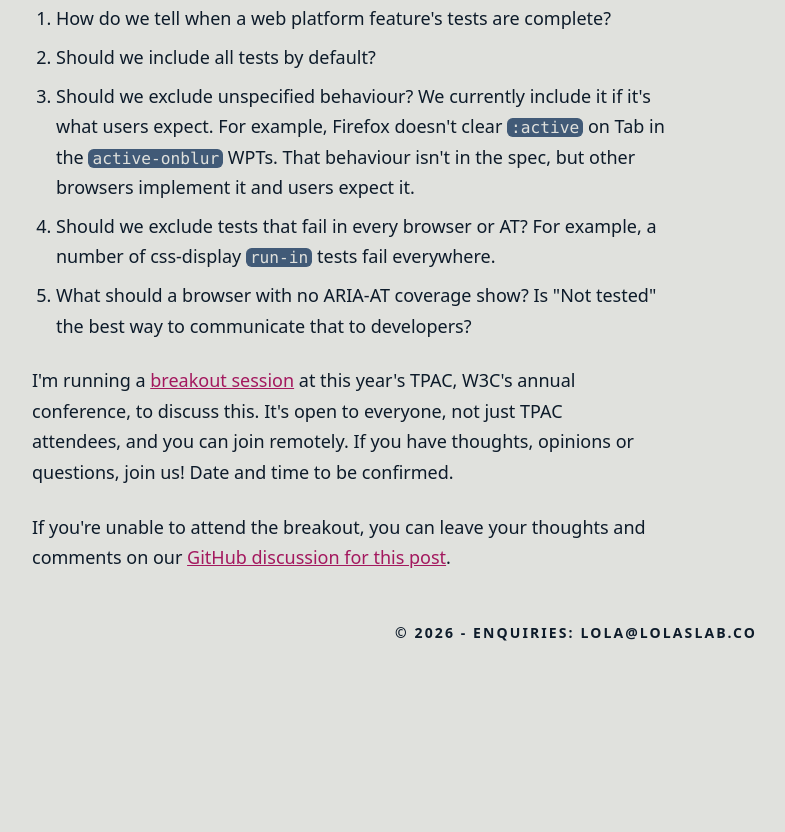
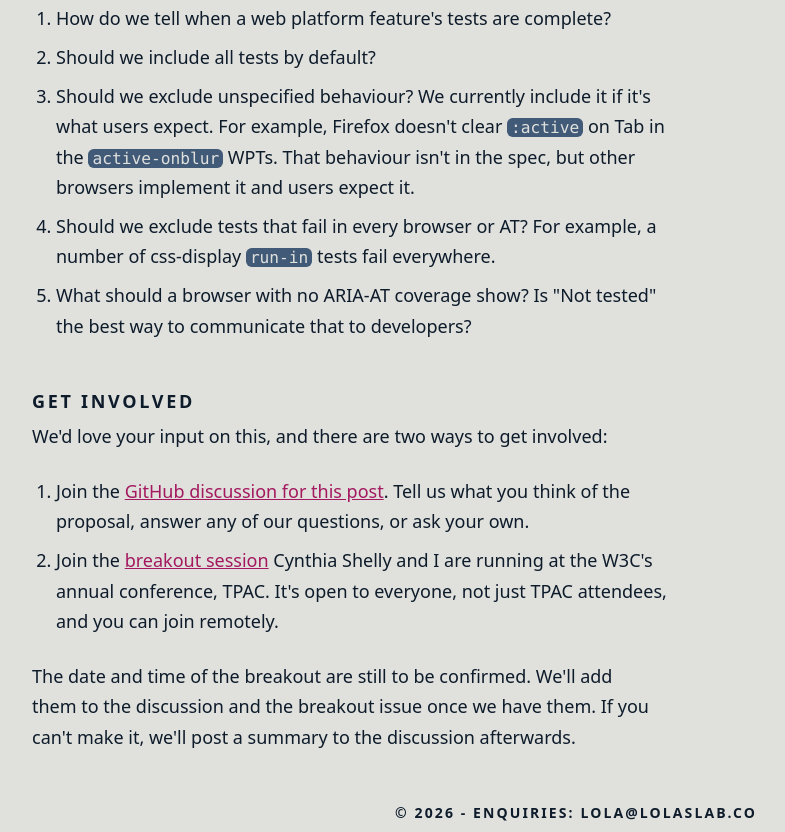
Before and after one commit to lolaslab/acd-site, an Eleventy site: page posts/2026/rfc-defining-support-status.md in a window 1280 px wide. Shown: the part 3534-4366 px from the top of the page, without its empty margins (64-849 px from the left). Before the commit the page ends 4187 px from the top, so only its background shows below. Built offline with nearby package versions, Linux system fonts and the light colour scheme; Eleventy itself is replaced by a stand-in of ours; files that its build step writes are made by us from their sources.

Commit message:
add get involved cta

```diff
--- a/posts/2026/rfc-defining-support-status.md
+++ b/posts/2026/rfc-defining-support-status.md
@@ -106,9 +106,18 @@ experts — to help us refine this. We have some outstanding questions:
 5. What should a browser with no ARIA-AT coverage show? Is "Not tested" the best way to communicate that
    to developers?
 
-I'm running a [breakout session](https://github.com/w3c/tpac2026-breakouts/issues/3) at this year's TPAC, W3C's annual
-conference, to discuss this. It's open to everyone, not just TPAC attendees, and you can join remotely. If you have
-thoughts, opinions or questions, join us! Date and time to be confirmed.
+<aside class="post-cta">
 
-If you're unable to attend the breakout, you can leave your thoughts and comments on our
-[GitHub discussion for this post](https://github.com/lolaslab/acd-site/discussions/1).
+## Get involved
+
+We'd love your input on this, and there are two ways to get involved:
+
+1. Join the [GitHub discussion for this post](https://github.com/lolaslab/acd-site/discussions/1). Tell us what you
+   think of the proposal, answer any of our questions, or ask your own.
+2. Join the [breakout session](https://github.com/w3c/tpac2026-breakouts/issues/3) Cynthia Shelly and I are running at
+   the W3C's annual conference, TPAC. It's open to everyone, not just TPAC attendees, and you can join remotely.
+
+The date and time of the breakout are still to be confirmed. We'll add them to the discussion and the breakout issue
+once we have them. If you can't make it, we'll post a summary to the discussion afterwards.
+
+</aside>
```
